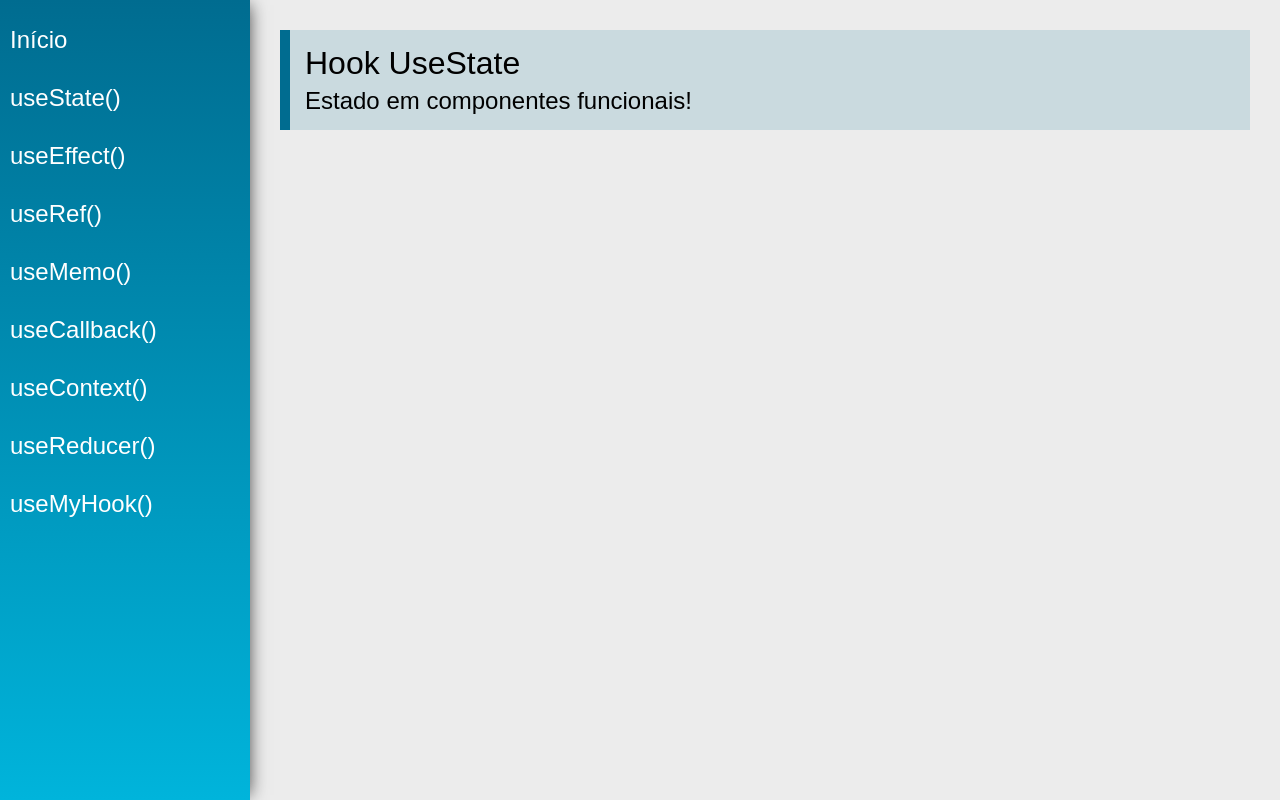
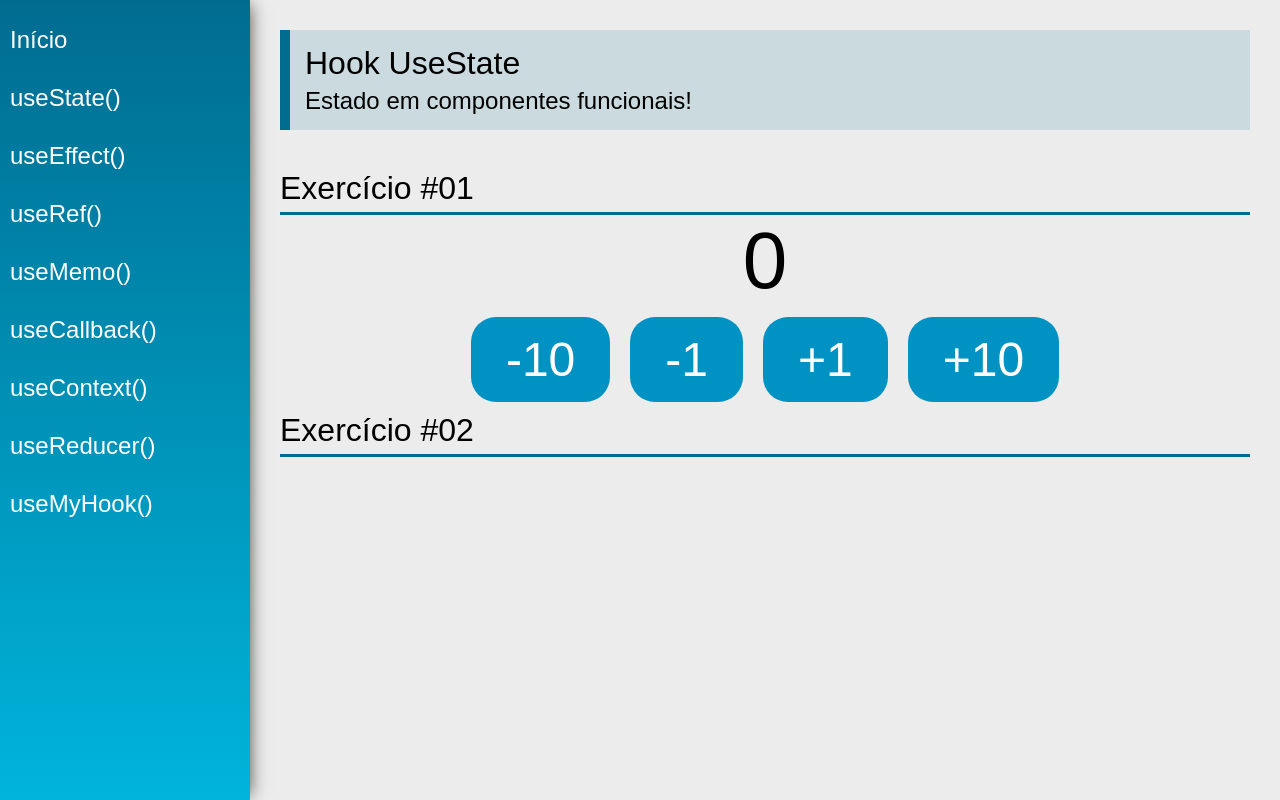
Before and after one commit to P4ul1t0s/react-hooks, a React (Create React App) app: page /useState in a window 1280 px wide. Built offline with nearby package versions, Linux system fonts and the light colour scheme.

Commit message:
useState I

```diff
--- a/src/views/examples/UseState.jsx
+++ b/src/views/examples/UseState.jsx
@@ -1,13 +1,28 @@
 import React from 'react'
+import { useState } from 'react'
 import PageTitle from '../../components/layout/PageTitle'
+import SectionTitle from '../../components/layout/SectionTitle'
 
 const UseState = (props) => {
+    const [count, setCount] = useState(0)
+
     return (
         <div className="UseState">
             <PageTitle
                 title="Hook UseState"
                 subtitle="Estado em componentes funcionais!"
             />
+            <SectionTitle title="Exercício #01"/>
+            <div className="center">
+                <span className="text">{count}</span>
+                <div>
+                    <button className="btn" onClick={() => setCount(count - 10)}>-10</button>
+                    <button className="btn" onClick={() => setCount(count - 1)}>-1</button>
+                    <button className="btn" onClick={() => setCount(count + 1)}>+1</button>
+                    <button className="btn" onClick={() => setCount(count + 10)}>+10</button>
+                </div>
+            </div>
+            <SectionTitle title="Exercício #02"/>
         </div>
     )
 }
```
